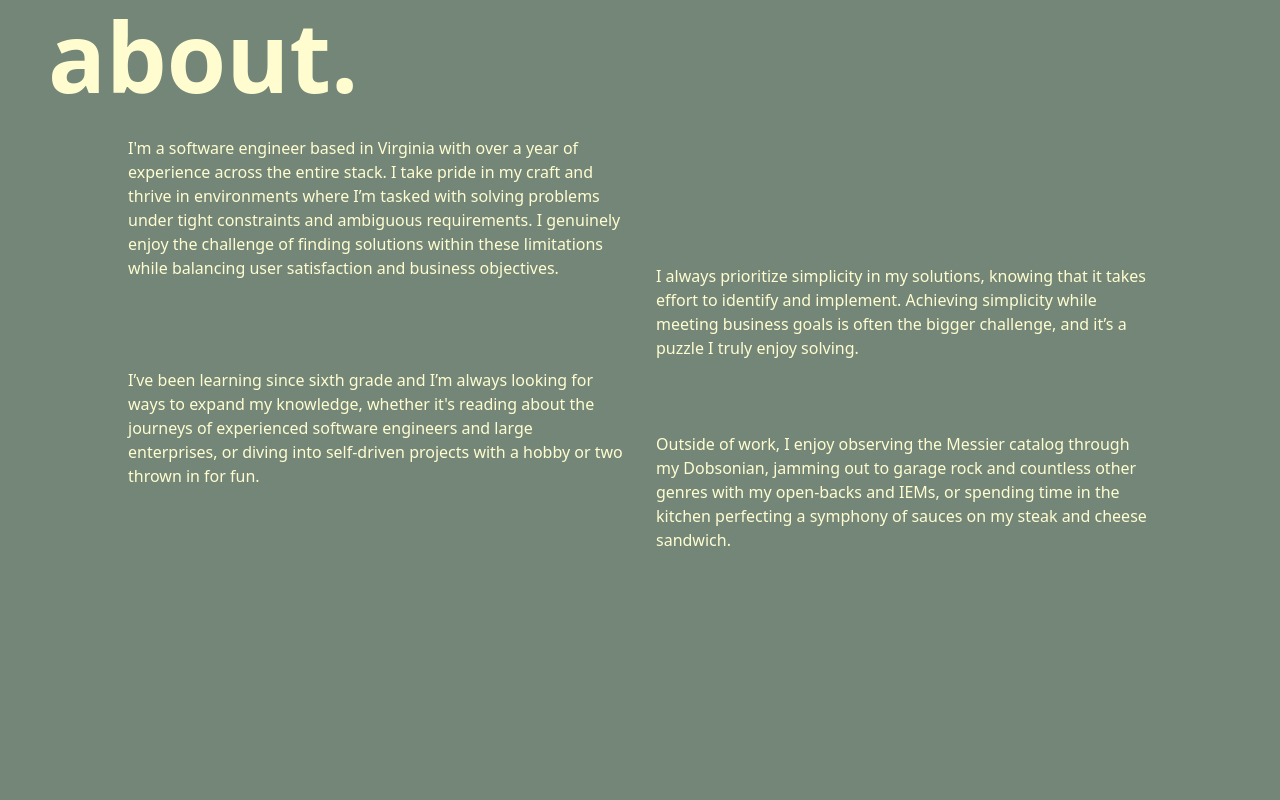
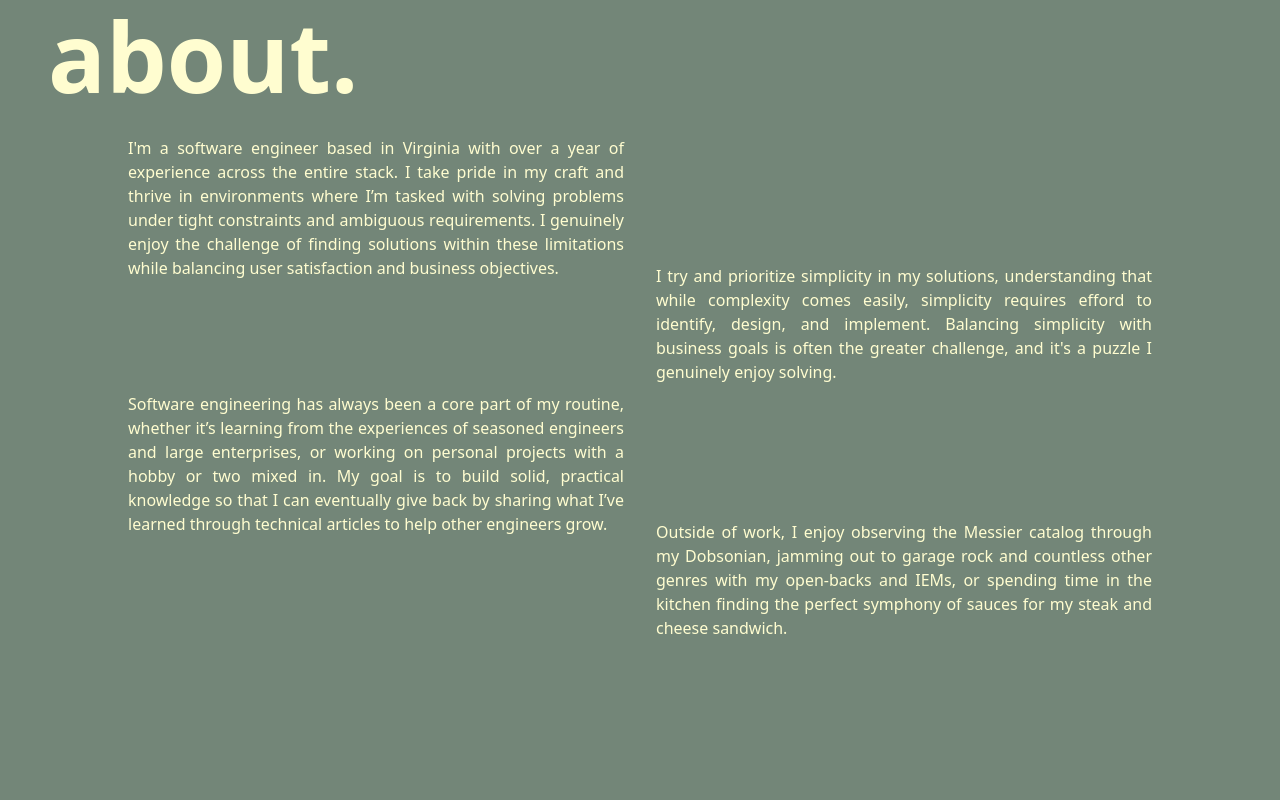
Before and after one commit to ris-tlp/ris-tlp.github.io, a React (Vite) app: page / in a window 1280 px wide. Shown: the part 840-1640 px from the top of the page. Built offline with nearby package versions, Linux system fonts and the light colour scheme.

Commit message:
Polish about and work experience

```diff
--- a/src/components/About.tsx
+++ b/src/components/About.tsx
@@ -1,9 +1,9 @@
 export default function About() {
   let aboutMeItems: string[] = [
     "I'm a software engineer based in Virginia with over a year of experience across the entire stack. I take pride in my craft and thrive in environments where I’m tasked with solving problems under tight constraints and ambiguous requirements. I genuinely enjoy the challenge of finding solutions within these limitations while balancing user satisfaction and business objectives.",
-    "I always prioritize simplicity in my solutions, knowing that it takes effort to identify and implement. Achieving simplicity while meeting business goals is often the bigger challenge, and it’s a puzzle I truly enjoy solving.",
-    "I’ve been learning since sixth grade and I’m always looking for ways to expand my knowledge, whether it's reading about the journeys of experienced software engineers and large enterprises, or diving into self-driven projects with a hobby or two thrown in for fun.",
-    "Outside of work, I enjoy observing the Messier catalog through my Dobsonian, jamming out to garage rock and countless other genres with my open-backs and IEMs, or spending time in the kitchen perfecting a symphony of sauces on my steak and cheese sandwich."
+    "I try and prioritize simplicity in my solutions, understanding that while complexity comes easily, simplicity requires efford to identify, design, and implement. Balancing simplicity with business goals is often the greater challenge, and it's a puzzle I genuinely enjoy solving.",
+    "Software engineering has always been a core part of my routine, whether it’s learning from the experiences of seasoned engineers and large enterprises, or working on personal projects with a hobby or two mixed in. My goal is to build solid, practical knowledge so that I can eventually give back by sharing what I’ve learned through technical articles to help other engineers grow.",
+    "Outside of work, I enjoy observing the Messier catalog through my Dobsonian, jamming out to garage rock and countless other genres with my open-backs and IEMs, or spending time in the kitchen finding the perfect symphony of sauces for my steak and cheese sandwich."
   ];
 
   return (
@@ -15,15 +15,15 @@ export default function About() {
           <div className="grid md:grid-cols-2 gap-4 md:gap-8 max-w-5xl mx-auto">
             {aboutMeItems.slice(0, 2).map((item, index) => (
               <div key={index} className={`md:space-y-8 ${index === 1 ? "md:mt-32" : ""}`}>
-                <p className="text-start">{item}</p>
+                <p className="text-justify">{item}</p>
               </div>
             ))}
           </div>
 
           <div className="grid md:grid-cols-2 gap-4 md:gap-8 max-w-5xl mx-auto -my-6">
             {aboutMeItems.slice(2, 4).map((item, index) => (
-              <div key={index} className={`space-y-8 ${index === 1 ? "md:mt-16" : ""}`}>
-                <p className="text-start">{item}</p>
+              <div key={index} className={`space-y-8 ${index === 1 ? "md:mt-32" : ""}`}>
+                <p className="text-justify">{item}</p>
               </div>
             ))}
           </div>
--- a/src/components/WorkExperience.tsx
+++ b/src/components/WorkExperience.tsx
@@ -24,7 +24,7 @@ export default function WorkExperience() {
                         companyUrl="https://penny.co/"
                         dates="May 2021 - July 2021"
                         location="Dhahran, KSA"
-                        description="Collaborated with the data engineering team to enhance the B2B e-commerce platform’s data infrastructure, developing ETL pipelines to import over 100,000 SKUs from external vendors, optimizing queries for improved performance, and strengthening QA processes to enhance platform reliability."
+                        description="Collaborated with the data engineering team to enhance Penny's B2B e-commerce platform’s data infrastructure, developing ETL pipelines to import over 100,000 SKUs from external vendors, optimizing queries for improved performance, and strengthening QA processes to enhance platform reliability."
                     />
                 </div>
             </div>
```
